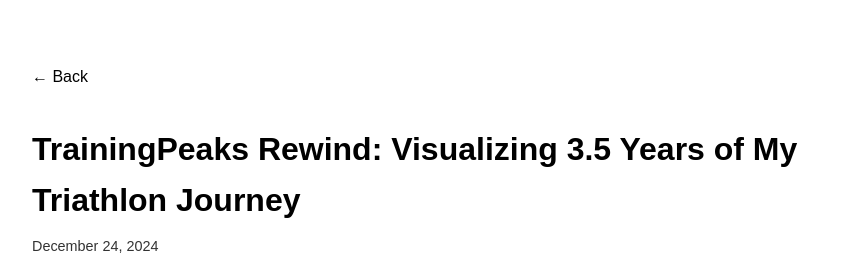
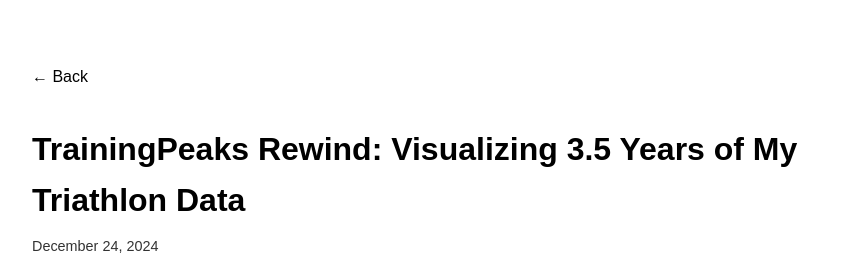
Before and after one commit to NotDachun/dachun, a plain HTML site: page journal/trainingpeaks_rewind/index.html in a window 1280 px wide. Shown: the top 277 px of the page, without its empty margins (208-1071 px from the left). Drawn offline with Linux system fonts and the light colour scheme.

Commit message:
update trainingpeaks rewind title

```diff
--- a/journal/trainingpeaks_rewind/index.html
+++ b/journal/trainingpeaks_rewind/index.html
@@ -15,7 +15,7 @@
 
         <article>
             <header class="journal-header">
-                <h1 class="journal-title">TrainingPeaks Rewind: Visualizing 3.5 Years of My Triathlon Journey</h1>
+                <h1 class="journal-title">TrainingPeaks Rewind: Visualizing 3.5 Years of My Triathlon Data</h1>
                 <div class="journal-metadata">
                     <time datetime="2024-12-24">December 24, 2024</time>
                 </div>
```
